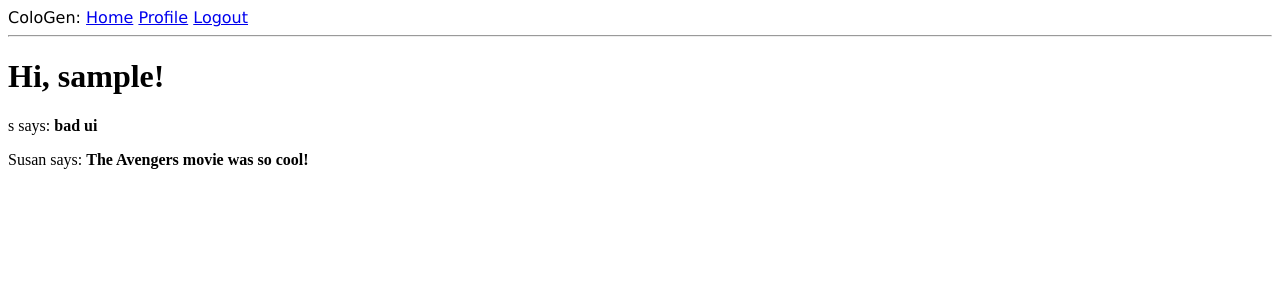
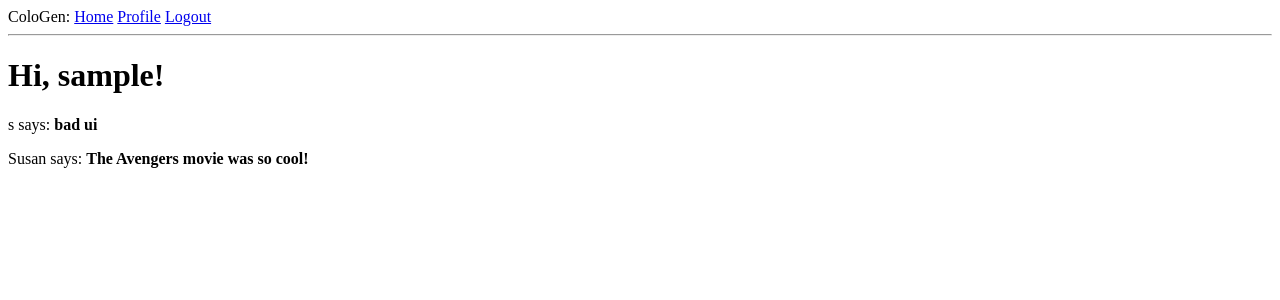
Before and after one commit to Tunip-Anip/Influencial-Website, a Flask app: page / in a window 1280 px wide. Shown: the top 300 px of the page. Run offline with Flask 3, Linux system fonts and the light colour scheme; the visitor is signed in with stand-in values (Sample User, id 1); data comes from the database, SQL or seed files in the repository; both versions use the stored data as it was after the commit; some libraries are stand-ins or nearby versions; some web fonts are replaced.

Commit message:
Fixed font
added custom font to the base

```diff
--- a/Site/app/static/style.css
+++ b/Site/app/static/style.css
@@ -1,7 +1,11 @@
 #wcb_p {
     right: 100vw;
 }
+@font-face {
+  font-family:cfont;
+  src: url(Fonts/MPLUSRounded1c-ExtraBold.ttf);
+}
 
 .base{
-    font-family: 'Lucida Sans', 'Lucida Sans Regular', 'Lucida Grande', 'Lucida Sans Unicode', Geneva, Verdana, sans-serif;
+    font-family:cfont;
 }
```
Also changed, not shown: Site/app.db.
